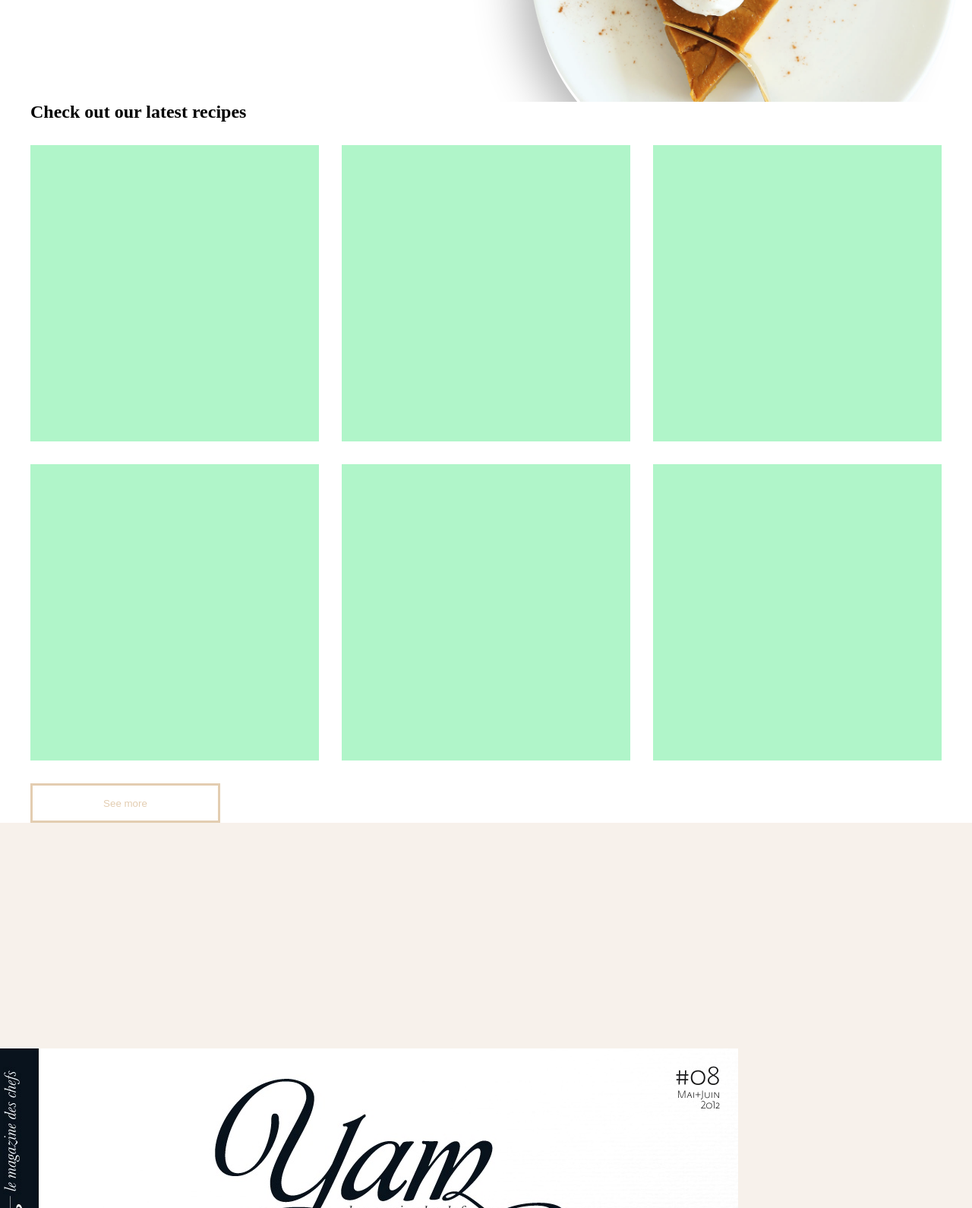
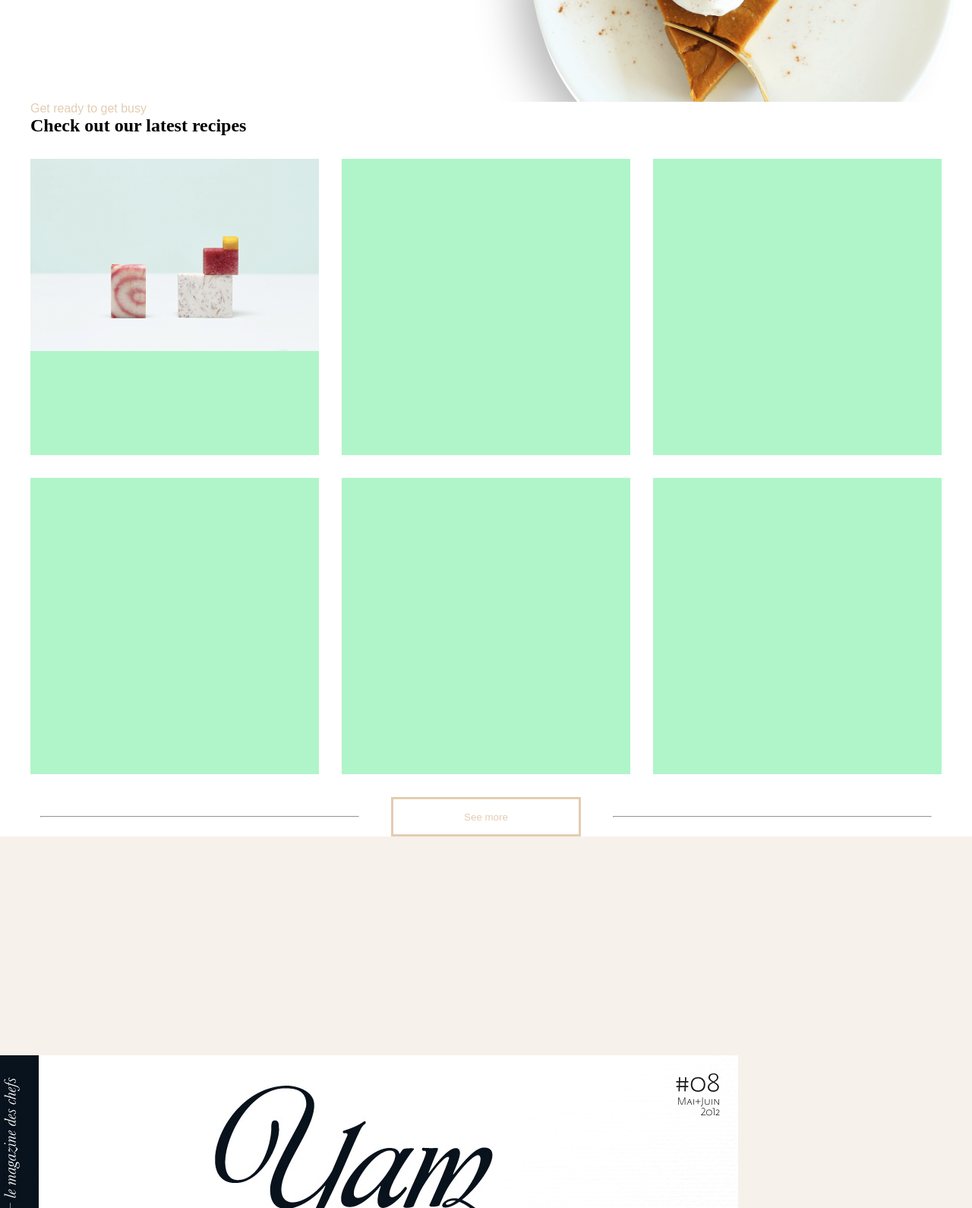
Before and after one commit to EidurK/hop1-vef1, a website: page index.html in a window 1280 px wide. Shown: the part 720-2310 px from the top of the page at 76% size. Drawn offline with Linux system fonts and the light colour scheme; a web font is replaced by a local one.

Commit message:
lagaði fonts

```diff
--- a/index.html
+++ b/index.html
@@ -29,7 +29,10 @@
           <section class="hero-section">
             <div class="content">
               <div class="text">
-                <h1>Pumpkin pie</h1>
+                <div class="description_text">
+                  <p class="description">Our latest recipe</p>
+                  <h1 class="title">Pumpkin pie</h1>
+                </div>
                 <p>Pumpkin pie is a sweet dessert pie with a spiced, pumpkin-based custard filling. The pumpkin is a symbol of harvest time, and pumpkin pie is often eaten during the fall and early winter.</p>
                 <button type="button">See more</button>
               </div>
@@ -46,11 +49,16 @@
           <section class="latest-recipe-section">
             <div class="content">
               <div class="text">
-                <h2>Check out our latest recipes</h2>
+                <div class="description_text">
+                  <p class="description">Get ready to get busy</p>
+                  <h2 class="title">Check out our latest recipes</h2>
+                </div>
               </div>
               <div class="cards">
-                <!--Þarf að búa til macro til að setja inn myndir og texta automatically-->
-                <div class="card"></div>
+                <div class="card">
+                  <img src="myndir/Candy.png" alt="">
+                  <div class="text"></div>
+                </div>
                 <div class="card"></div>
                 <div class="card"></div>
               </div>
@@ -60,7 +68,11 @@
                 <div class="card"></div>
                 <div class="card"></div>
               </div>
-              <button type="button">See more</button>
+              <div class="hr_button">
+                <hr>
+                <button type="button">See more</button>
+                <hr>
+              </div>
             </div>
           </section>
 
@@ -68,7 +80,10 @@
             <div class="content">
               <!--info text mun vera með heading, texta og takka til að kíkja á eithvað-->
               <div class="text">
-                <h1>Our book is out</h1>
+                <div class="description_text">
+                  <p class="description">Anouncement time!</p>
+                  <h1 class="title">Our book is out</h1>
+                </div>
                 <p>Pumpkin pie is a sweet dessert pie with a spiced, pumpkin-based custard filling. The pumpkin is a symbol of harvest time, and pumpkin pie is often eaten during the fall and early winter.</p>
                 <button type="button">See more</button>
               </div>
@@ -82,9 +97,13 @@
 
           <section class="video-section">
             <div class="content">
-              <div class="cards">
-
+              <div class="text">
+                <div class="description_text">
+                  <p class="description">Want some action?</p>
+                  <h2 class="title">Check out our video recipes</h2>
+                </div>
               </div>
+              <div class="cards"> </div>
               <button type="">See more</button>
             </div>
           </section>
--- a/styles/cards.scss
+++ b/styles/cards.scss
@@ -23,3 +23,9 @@
   width: 100%;
   background-color: #b0f5c9;
 }
+.card >img{
+  object-fit: cover;
+}
+.card>.text{
+  height: 100px;
+}
--- a/styles/config.scss
+++ b/styles/config.scss
@@ -17,7 +17,7 @@
 
   --width-offset: calc(100% - (2 * var(--offset)));
 
-  --font-family-heading: 'PlayfairDisplay', serif;
+  --font-family-heading: 'Playfair Display', serif;
   --font-family-base: 'Poppins', arial, helvetica, sans-serif;
 
   --font-size-base: 1rem;
@@ -27,5 +27,8 @@
   --background-primary: #fafafa;
   --background-secondary: #F7F1EB;
 
+  --text-color-base: #5E5B69;
+
   --description-color: #E3CDB1;
+  --hr-line-color: #E7E7E7;
 }
--- a/styles/global.scss
+++ b/styles/global.scss
@@ -46,3 +46,28 @@ button {
   width: 250px;
   height: 52px;
 }
+
+.description_text {
+  display: grid;
+}
+
+.description_text>.description {
+  color: var(--description-color);
+}
+
+.hr_button{
+  width: 100%;
+  grid-column: span 12;
+  display: flex;
+  justify-content: space-around;
+  align-items: center;
+  gap: var(--spacing);
+}
+.hr_button>button{
+  width: 250px;
+}
+
+.hr_button > hr{
+  color: var(--hr-line-color);
+  width: 35%;
+}
```
Also changed, not shown: fonts/PlayfairDisplay/PlayfairDisplay-Italic-VariableFont_wght.ttf (deleted), fonts/PlayfairDisplay/static/PlayfairDisplay-Black.ttf (deleted), fonts/PlayfairDisplay/static/PlayfairDisplay-BlackItalic.ttf (deleted), fonts/PlayfairDisplay/static/PlayfairDisplay-Bold.ttf (deleted), fonts/PlayfairDisplay/static/PlayfairDisplay-BoldItalic.ttf (deleted), fonts/PlayfairDisplay/static/PlayfairDisplay-ExtraBold.ttf (deleted), fonts/PlayfairDisplay/static/PlayfairDisplay-ExtraBoldItalic.ttf (deleted), fonts/PlayfairDisplay/static/PlayfairDisplay-Italic.ttf (deleted), fonts/PlayfairDisplay/static/PlayfairDisplay-Medium.ttf (deleted), fonts/PlayfairDisplay/static/PlayfairDisplay-MediumItalic.ttf (deleted), fonts/PlayfairDisplay/static/PlayfairDisplay-Regular.ttf (deleted), fonts/PlayfairDisplay/static/PlayfairDisplay-SemiBold.ttf (deleted), fonts/PlayfairDisplay/static/PlayfairDisplay-SemiBoldItalic.ttf (deleted), style.css, 1 other file.
